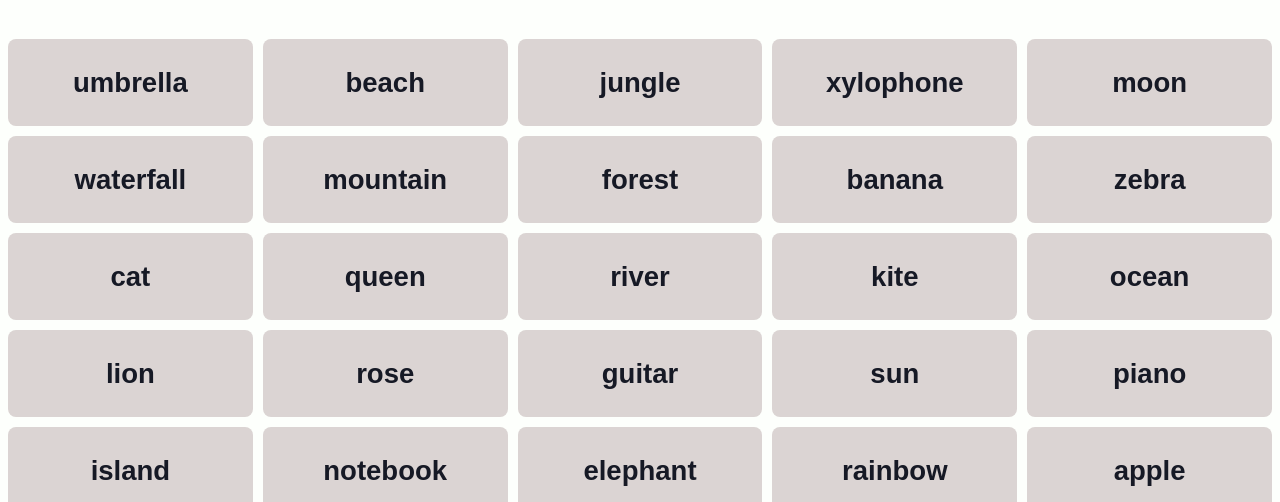
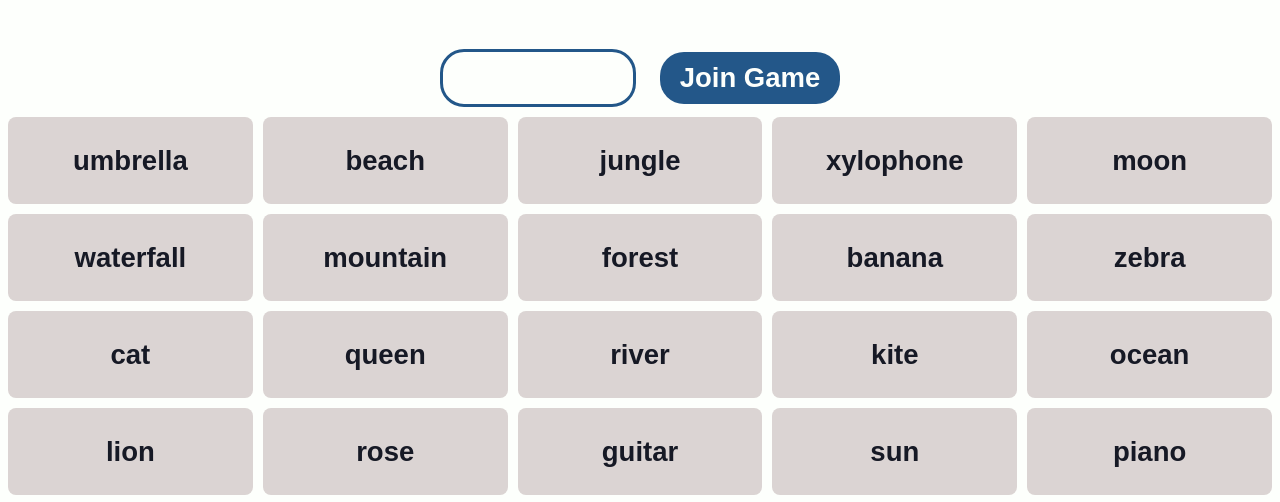
Before and after one commit to Sjskyler27/CodeNames, a website built with Vite: page src/solution/index.html in a window 1280 px wide. Shown: the part 127-629 px from the top of the page. Built offline with nearby package versions, Linux system fonts and the light colour scheme; no server answers.

Commit message:
re added param

```diff
--- a/src/solution/index.html
+++ b/src/solution/index.html
@@ -25,10 +25,10 @@
       <div id = "nav" class = "navWrapper" style ="text-align: center;">
 
         <!-- might add this in but no need to join game from solution really -->
-        <!-- <form action="/solution/index.html" method="GET">
+        <form action="/solution/index.html" method="GET">
           <input type="text" id="gameCode" name="code" required>
           <button type="submit">Join Game</button>
-        </form>   -->
+        </form>
       </div>
       <div id = "wordGrid">
         <br><p></p>
```
